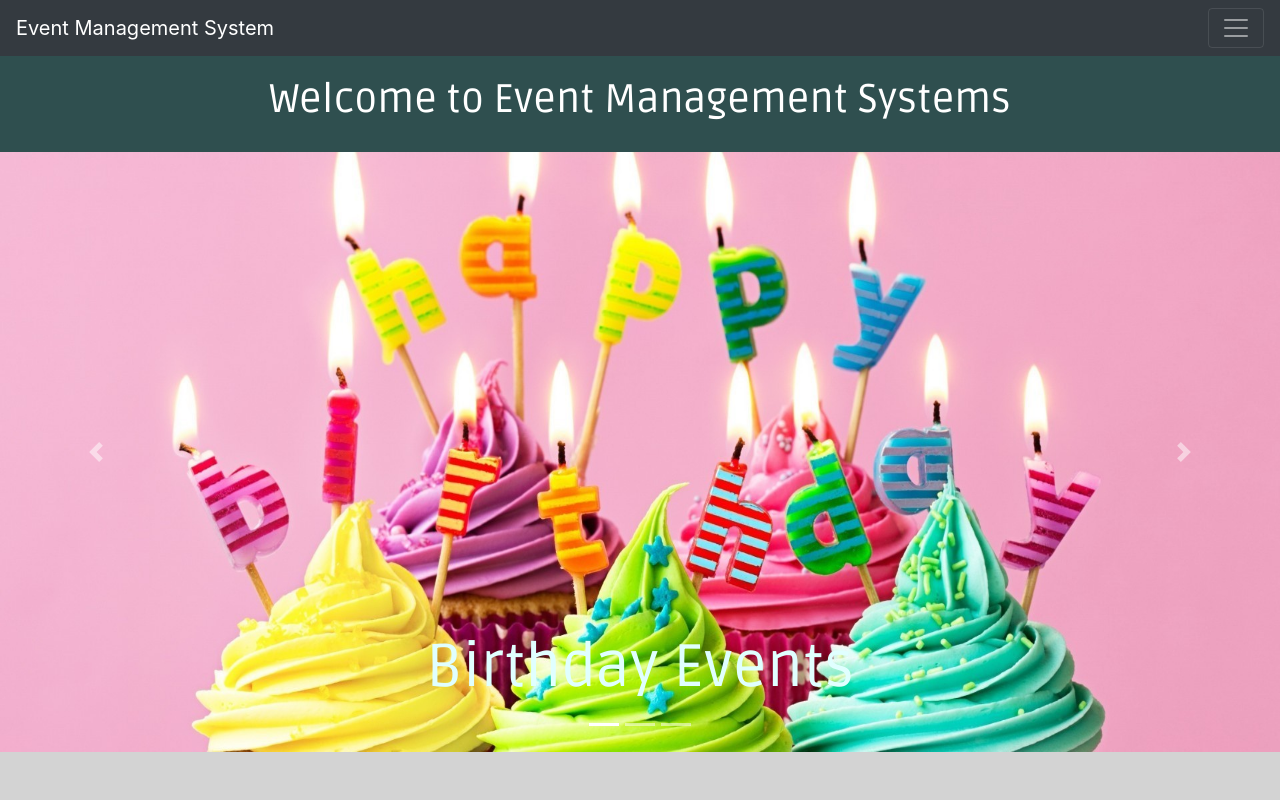
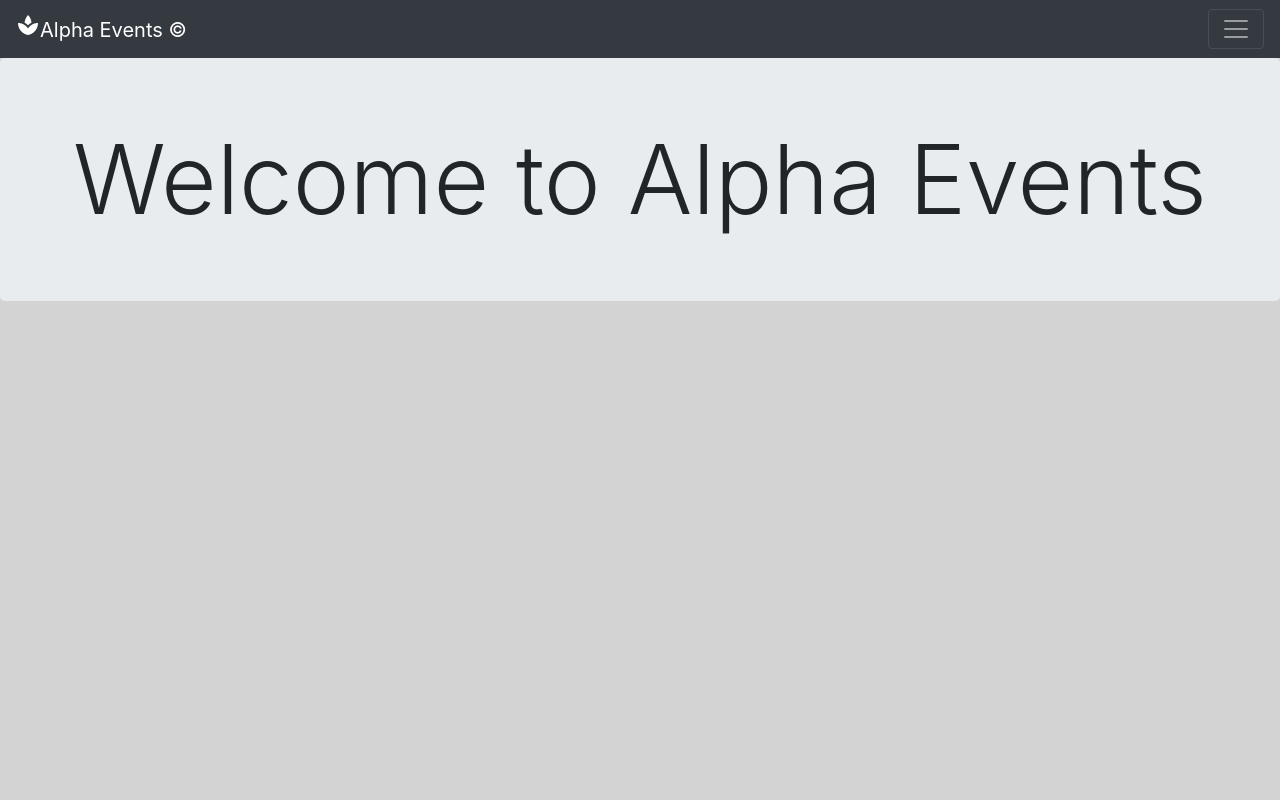
Before and after one commit to AceAltair13/Event-Management-System--Flask, a Flask app: page / in a window 1280 px wide. Run offline with Flask 2, Linux system fonts and the light colour scheme; some libraries are stand-ins or nearby versions.

Commit message:
some progress

```diff
--- a/static/style.css
+++ b/static/style.css
@@ -1,19 +1,5 @@
-h1{
-    font-family: 'Ruda', sans-serif;
-    font-size: 40px;
-    color: white;
-}
-.title-box{
-    width: 100%;
-    padding-top: 20px;
-    padding-bottom: 20px;
-    background-color: darkslategrey;
-}
 .carousel-inner > .carousel-item >img{
     height: 600px;
-    width: 100%;
-    background-size: contain;
-    background-attachment: fixed;
 }
 .carousel-caption > h1{
     font-size: 60px;
@@ -23,3 +9,6 @@ body{
     background-color: lightgrey;
     margin: 0;
 }
+.carousel{
+    margin-top: 0px;
+}
--- a/templates/base.html
+++ b/templates/base.html
@@ -7,15 +7,17 @@
     <link rel="stylesheet" href="https://stackpath.bootstrapcdn.com/bootstrap/4.4.1/css/bootstrap.min.css"
         integrity="sha384-Vkoo8x4CGsO3+Hhxv8T/Q5PaXtkKtu6ug5TOeNV6gBiFeWPGFN9MuhOf23Q9Ifjh" crossorigin="anonymous">
     <link rel="stylesheet" href="{{ url_for('static', filename='style.css') }}">
+    <link href="https://fonts.googleapis.com/icon?family=Material+Icons"
+      rel="stylesheet">
     {% block head %}
 
     {% endblock head %}
 </head>
 
 <body>
-
     <nav class="navbar navbar-dark bg-dark">
-        <a class="navbar-brand" href='/'>Event Management System</a>
+        <a class="navbar-brand" href='/'><span class="material-icons">spa
+            </span>Alpha Events &copy;</a>
         <button class="navbar-toggler" type="button" data-toggle="collapse" data-target="#navbarsExample01"
             aria-controls="navbarsExample01" aria-expanded="false" aria-label="Toggle navigation">
             <span class="navbar-toggler-icon"></span>
@@ -50,7 +52,6 @@
     {% block body %}
 
     {% endblock body %}
-
     <script src="https://code.jquery.com/jquery-3.4.1.slim.min.js"
         integrity="sha384-J6qa4849blE2+poT4WnyKhv5vZF5SrPo0iEjwBvKU7imGFAV0wwj1yYfoRSJoZ+n" crossorigin="anonymous">
     </script>
--- a/templates/index.html
+++ b/templates/index.html
@@ -6,10 +6,10 @@
 {% endblock head %}
 
 {% block body %}
-<div class="title-box">
-    <center><h1>Welcome to Event Management Systems</h1></center>
-</div>
-<div id="carouselExampleIndicators" class="carousel slide" data-ride="carousel">
+  <div class="jumbotron text-center">
+      <div class="display-1">Welcome to Alpha Events</div>
+  </div>
+  <!--div id="carouselExampleIndicators" class="carousel slide" data-ride="carousel">
     <ol class="carousel-indicators">
       <li data-target="#carouselExampleIndicators" data-slide-to="0" class="active"></li>
       <li data-target="#carouselExampleIndicators" data-slide-to="1"></li>
@@ -43,5 +43,5 @@
       <span class="carousel-control-next-icon" aria-hidden="true"></span>
       <span class="sr-only">Next</span>
     </a>
-  </div>
+  </div-->
 {% endblock body %}
```
Also changed, not shown: static/baseline_spa_white_18dp.png (added).
